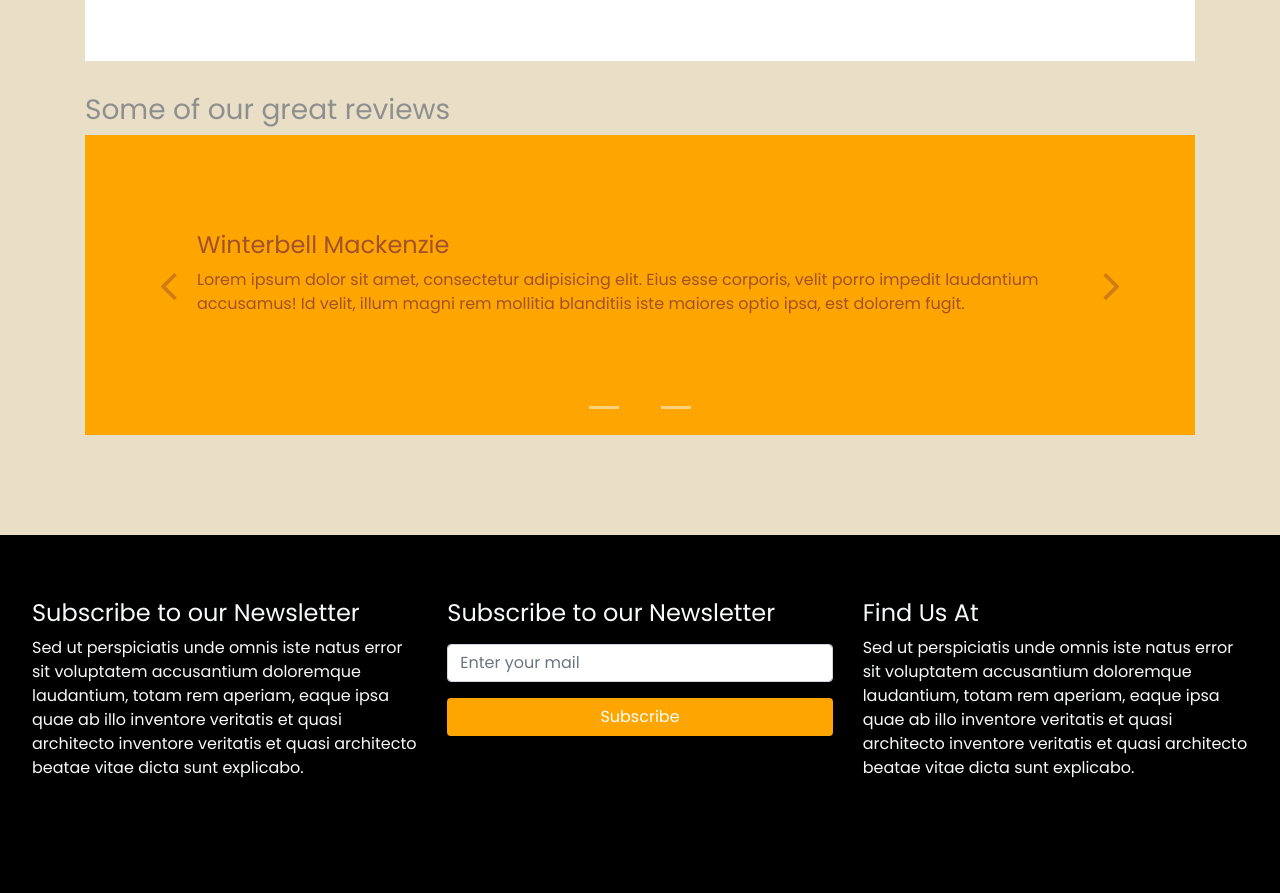
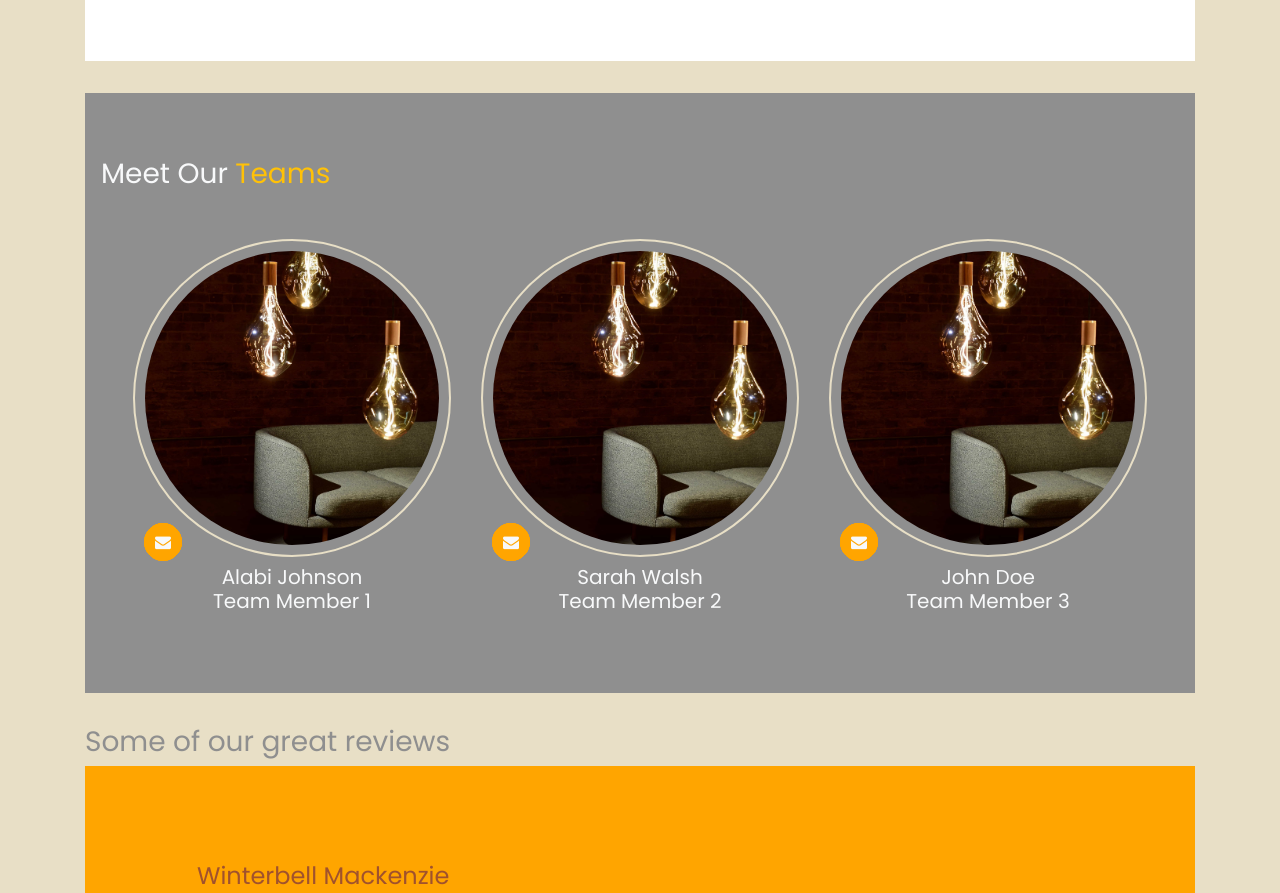
Before and after one commit to mukhtarB/Cejex__revamp, a plain HTML site: page about.html in a window 1280 px wide. Shown: the part 734-1627 px from the top of the page. Drawn offline with Linux system fonts and the light colour scheme.

Commit message:
update pages
Pages Updated

```diff
--- a/about.html
+++ b/about.html
@@ -91,6 +91,55 @@
 							<div class = "col-lg-6">
 								<img src = "images/staff.jpg" class = "img-fluid w-100" alt = "staff" title = "staff" />
 							</div>
+						</div>
+					</div>
+
+					<!-- Teams -->
+					<div class = "jumbotron jumbotron-fluid text-light" style = "background-color:#8f8f8f;">
+						<h3 class = "ml-3 mb-5">Meet Our <span class="text-warning">Teams</span></h3>
+
+
+						<div class = "row px-5">
+
+							<div class = "col-md-4 mx-sm-5 mx-md-0" style = "overflow:hidden;">
+								<div class = "teams">
+									<img src = "images/b1.jpg" class = "img-fluid" alt = "team1" title = "team1" style = "border-radius:50%;" />
+									<span class = "fa fa-whatsapp fa4" aria-hidden = "true"></span>
+									<span class = "fa fa-twitter fa3" aria-hidden = "true"></span>
+									<span class = "fa fa-facebook fa2" aria-hidden = "true"></span>
+									<span class = "fa fa-envelope fa1" aria-hidden = "true"></span>
+								</div>
+								<div class = "text-center mt-2 mb-3">
+									<h5>Alabi Johnson<br />Team Member 1</h5>
+								</div>
+							</div>
+
+							<div class = "col-md-4 m-sm-5 m-md-0" style = "overflow:hidden;">
+								<div class = "teams">
+									<img src = "images/b1.jpg" class = "img-fluid" alt = "team1" title = "team1" style = "border-radius:50%;" />
+									<span class = "fa fa-whatsapp fa4" aria-hidden = "true"></span>
+									<span class = "fa fa-twitter fa3" aria-hidden = "true"></span>
+									<span class = "fa fa-facebook fa2" aria-hidden = "true"></span>
+									<span class = "fa fa-envelope fa1" aria-hidden = "true"></span>
+								</div>
+								<div class = "text-center mt-2 mb-3">
+									<h5>Sarah Walsh<br />Team Member 2</h5>
+								</div>
+							</div>
+
+							<div class = "col-md-4 m-sm-5 m-md-0" style = "overflow:hidden;">
+								<div class = "teams">
+									<img src = "images/b1.jpg" class = "img-fluid" alt = "team1" title = "team1" style = "border-radius:50%;" />
+									<span class = "fa fa-whatsapp fa4" aria-hidden = "true"></span>
+									<span class = "fa fa-twitter fa3" aria-hidden = "true"></span>
+									<span class = "fa fa-facebook fa2" aria-hidden = "true"></span>
+									<span class = "fa fa-envelope fa1" aria-hidden = "true"></span>
+								</div>
+								<div class = "text-center mt-2 mb-3">
+									<h5>John Doe<br />Team Member 3</h5>
+								</div>
+							</div>
+
 						</div>
 					</div>
 
--- a/css/style.css
+++ b/css/style.css
@@ -127,8 +127,8 @@ header nav ul li{
 }
 header nav ul li:hover{
 	border-bottom:2px solid sienna;
-	border-right:1.5px solid sienna;
-	border-radius:20px;
+	border-top:1.5px solid sienna;
+	border-radius:4px;
 }
 header nav ul li:hover a{
 	color:#fff;
@@ -136,15 +136,6 @@ header nav ul li:hover a{
 header nav #socials{
 	width:72px;
 	margin-top:4px;
-}
-.dropdown-menu{
-	background-color:rgb(0, 0, 0, 0.85);
-	color:black;
-	border:1px solid white;
-	margin-top:8px;;
-}
-.dropdown-menu a{
-	color:white;
 }
 header nav #socials li, .hamburger{
 	margin:unset;
@@ -154,6 +145,15 @@ header nav #socials li, .hamburger{
 	height:30px;
 	padding:2px;
 	background-color:sienna;
+}
+header nav #socials li:hover{
+	padding:0px;
+	padding-right:0.5px;
+	padding-top:4px;
+	border:none;
+	border-right:2px solid orange;
+	border-left:2px solid orange;
+	border-radius:20px;
 }
 .hamburger{
 	display:none;
@@ -167,6 +167,15 @@ header nav #socials li, .hamburger{
 	left:-8px;
 	top:-7px;
 	transition:transform 0.5s;
+}
+.dropdown-menu{
+	background-color:rgb(0, 0, 0, 0.85);
+	color:black;
+	border:1px solid white;
+	margin-top:8px;;
+}
+.dropdown-menu a{
+	color:white;
 }
 #myCarousel .carousel-item{
 	height:100vh;
@@ -224,6 +233,47 @@ figcaption{
 figcaption p{
 	margin:0px;
 }
+
+.teams{
+	border:2px solid #e8dfc6;
+	border-radius:50%;
+	padding:10px;
+	position:relative;
+}
+.teams:hover{
+	background-color:#fff;
+}
+.teams span{
+	position:absolute;
+	top:90%;
+	right:85%;
+	padding:10px;
+	border-radius:50%;
+	border:1px solid orange;
+	width:38px;
+	text-align:center;
+	background:orange;
+	transition:all 0.2s ease-out;
+}
+.teams:hover .fa1{
+	right:48px;
+	top:74%;
+}
+.teams:hover .fa2{
+	right:15px;
+	top:56%;
+	transition-delay:0.2s;
+}
+.teams:hover .fa3{
+	right:15px;
+	top:33%;
+	transition-delay:0.4s;
+}
+.teams:hover .fa4{
+	right:40px;
+	top:10%;
+	transition-delay:0.6s;
+}
 .x{
 	transform:translateY(40px);
 	border:2px solid sienna;
@@ -265,6 +315,9 @@ footer{
 	main h1{
 		transform:unset;
 	}
+	.teams span{
+		transform:scale(0.9);
+	}
 	.x{
 		transform:unset;
 	}
```
